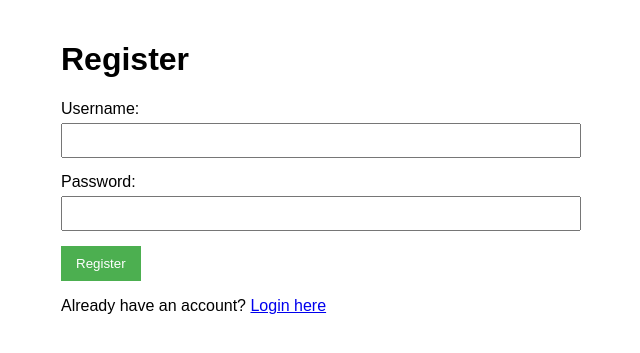
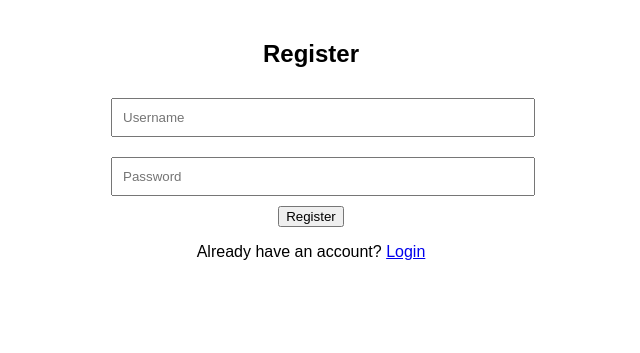
Before and after one commit to SachinSSh/CodeEnvironment, a Flask app: page /register in a window 1280 px wide. Shown: the top 353 px of the page, without its empty margins (329-969 px from the left). Run offline with Flask 3, Linux system fonts and the light colour scheme.

Commit message:
Update register.html

```diff
--- a/templates/register.html
+++ b/templates/register.html
@@ -1,58 +1,36 @@
 <!DOCTYPE html>
-<html>
+<html lang="en">
 <head>
-    <title>Register</title>
+    <meta charset="UTF-8">
+    <title>Register - Code Executor</title>
     <style>
         body {
             font-family: Arial, sans-serif;
-            max-width: 500px;
+            max-width: 400px;
             margin: 0 auto;
             padding: 20px;
-        }
-        .form-group {
-            margin-bottom: 15px;
+            text-align: center;
         }
         input {
             width: 100%;
-            padding: 8px;
-            margin-top: 5px;
+            padding: 10px;
+            margin: 10px 0;
         }
-        button {
-            background-color: #4CAF50;
-            color: white;
-            padding: 10px 15px;
-            border: none;
-            cursor: pointer;
-        }
-        .flash {
+        .error {
             color: red;
-            margin-bottom: 15px;
         }
     </style>
 </head>
 <body>
-    <h1>Register</h1>
-
-    {% with messages = get_flashed_messages() %}
-        {% if messages %}
-            {% for message in messages %}
-                <div class="flash">{{ message }}</div>
-            {% endfor %}
-        {% endif %}
-    {% endwith %}
-
-    <form method="post">
-        <div class="form-group">
-            <label>Username:</label>
-            <input type="text" name="username" required>
-        </div>
-        <div class="form-group">
-            <label>Password:</label>
-            <input type="password" name="password" required>
-        </div>
+    <h2>Register</h2>
+    {% if error %}
+        <p class="error">{{ error }}</p>
+    {% endif %}
+    <form method="POST">
+        <input type="text" name="username" placeholder="Username" required>
+        <input type="password" name="password" placeholder="Password" required>
         <button type="submit">Register</button>
     </form>
-
-    <p>Already have an account? <a href="{{ url_for('login') }}">Login here</a></p>
+    <p>Already have an account? <a href="{{ url_for('login') }}">Login</a></p>
 </body>
 </html>
```
